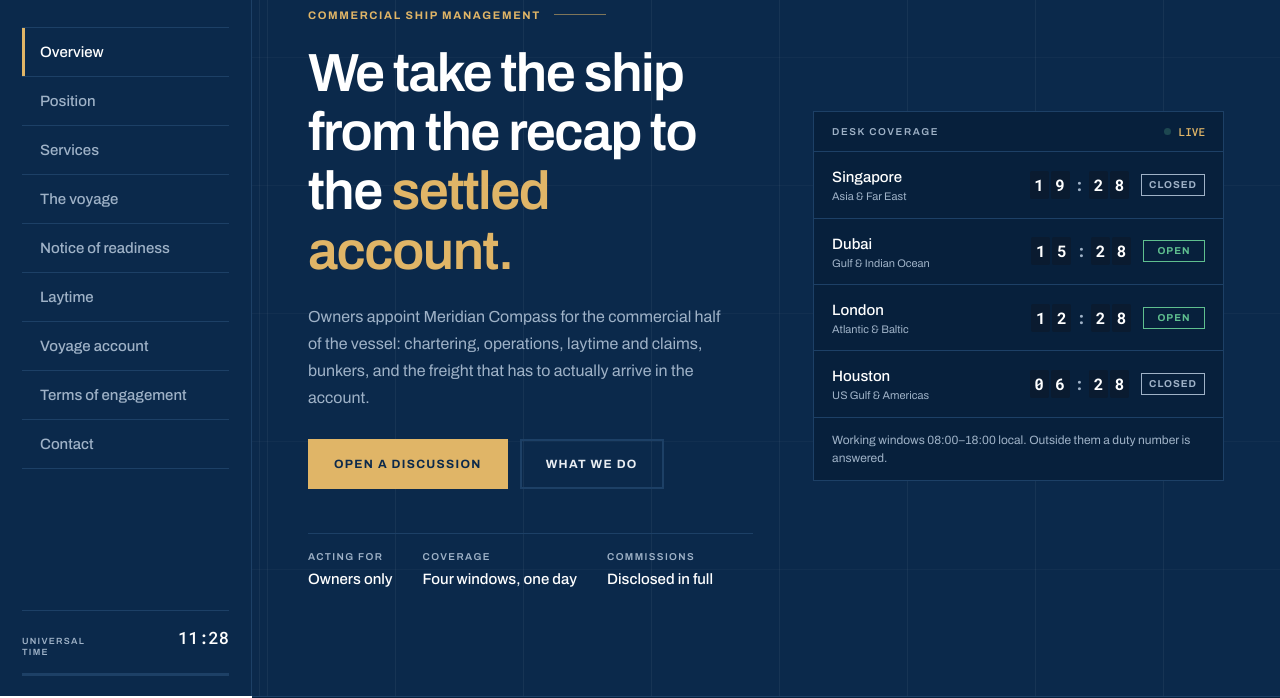
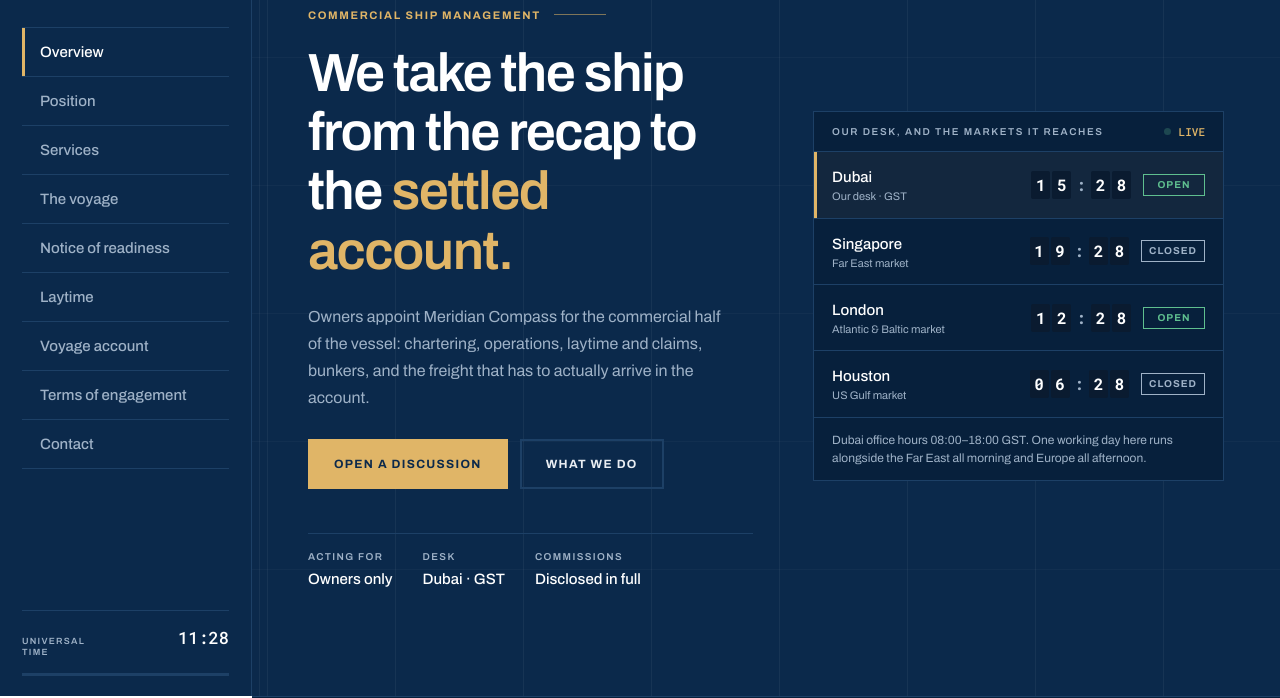
Before and after one commit to bobylov03/meredian, a plain HTML site: page index.html in a window 1280 px wide. Shown: the part 104-802 px from the top of the page. Drawn offline with Linux system fonts and the light colour scheme; animation ran at ten frames a second.

Commit message:
first commit

```diff
--- a/index.html
+++ b/index.html
@@ -242,6 +242,7 @@
 @keyframes bl{0%,62%{opacity:1}63%,100%{opacity:.25}}
 .board__row{display:grid;grid-template-columns:1fr auto auto;gap:10px 12px;align-items:center;
   padding:13px 18px;border-bottom:1px solid var(--on-navy-line)}
+.board__row.is-ours{box-shadow:inset 3px 0 0 var(--brass-hi);background:rgba(224,181,103,.05)}
 .board__city{font-size:.9375rem;font-weight:500;color:var(--white)}
 .board__city small{display:block;font:400 .6875rem/1.4 var(--ff);color:var(--on-navy-mut)}
 .flaps{display:flex;gap:2px}
@@ -683,49 +684,50 @@
       </div>
       <dl class="hero__meta stg">
         <div><dt>Acting for</dt><dd>Owners only</dd></div>
-        <div><dt>Coverage</dt><dd>Four windows, one day</dd></div>
+        <div><dt>Desk</dt><dd>Dubai &middot; GST</dd></div>
         <div><dt>Commissions</dt><dd>Disclosed in full</dd></div>
       </dl>
     </div>
 
     <div class="board up2">
       <div class="board__hd">
-        <p>Desk coverage</p>
+        <p>Our desk, and the markets it reaches</p>
         <b><span class="dot" aria-hidden="true"></span>LIVE</b>
       </div>
+      <div class="board__row is-ours">
+        <p class="board__city">Dubai<small>Our desk &middot; GST</small></p>
+        <div class="flaps" data-tz="Asia/Dubai" aria-hidden="true"></div>
+        <p class="state" data-st="Asia/Dubai">—</p>
+      </div>
       <div class="board__row">
-        <p class="board__city">Singapore<small>Asia &amp; Far East</small></p>
+        <p class="board__city">Singapore<small>Far East market</small></p>
         <div class="flaps" data-tz="Asia/Singapore" aria-hidden="true"></div>
         <p class="state" data-st="Asia/Singapore">—</p>
       </div>
       <div class="board__row">
-        <p class="board__city">Dubai<small>Gulf &amp; Indian Ocean</small></p>
-        <div class="flaps" data-tz="Asia/Dubai" aria-hidden="true"></div>
-        <p class="state" data-st="Asia/Dubai">—</p>
-      </div>
-      <div class="board__row">
-        <p class="board__city">London<small>Atlantic &amp; Baltic</small></p>
+        <p class="board__city">London<small>Atlantic &amp; Baltic market</small></p>
         <div class="flaps" data-tz="Europe/London" aria-hidden="true"></div>
         <p class="state" data-st="Europe/London">—</p>
       </div>
       <div class="board__row">
-        <p class="board__city">Houston<small>US Gulf &amp; Americas</small></p>
+        <p class="board__city">Houston<small>US Gulf market</small></p>
         <div class="flaps" data-tz="America/Chicago" aria-hidden="true"></div>
         <p class="state" data-st="America/Chicago">—</p>
       </div>
-      <p class="board__ft">Working windows 08:00–18:00 local. Outside them a duty number is answered.</p>
+      <p class="board__ft">Dubai office hours 08:00&ndash;18:00 GST. One working day here runs
+      alongside the Far East all morning and Europe all afternoon.</p>
     </div>
   </div>
 </section>
 
 <!-- ═══════ SUN BAND ═══════ -->
-<section class="sun pad" aria-label="Day and night across the desks we cover">
+<section class="sun pad" aria-label="Day and night, and where the desk sits">
   <div class="sun__hd">
     <p>Day and night, right now</p>
     <b><span id="sun-utc">--:--</span> UTC</b>
   </div>
   <svg viewBox="0 0 1440 150" preserveAspectRatio="none" role="img"
-       aria-label="A longitude strip showing where it is currently day and night, with our four working windows marked.">
+       aria-label="A longitude strip showing where it is currently day and night, with the Dubai desk and the main market centres marked.">
     <rect class="sun-night" x="0" y="0" width="1440" height="110"/>
     <rect class="sun-day" id="sun-d1" x="0" y="0" width="0" height="110"/>
     <rect class="sun-day" id="sun-d2" x="0" y="0" width="0" height="110"/>
@@ -1154,8 +1156,8 @@
       lawyers. We would rather make an uncomfortable call on the day than present a tidy summary
       a month later.</li>
     <li class="up2"><b>SIX</b>Each vessel has one named operator and one named alternate, both
-      reachable through the trading day. You will not be routed to a general inbox during a
-      casualty.</li>
+      reachable through the working day. You will not be routed to a general inbox when something
+      goes wrong.</li>
   </ol>
 </section>
 
@@ -1505,16 +1507,18 @@
       desksG=$("#sun-desks"),utcEl=$("#sun-utc");
   if(!svgD1)return;
   var NS="http://www.w3.org/2000/svg",W=1440;
+  /* one desk, in Dubai. The others are market centres, shown for reference. */
   var DESKS=[{n:"HOUSTON",lon:-95.4,tz:"America/Chicago"},
              {n:"LONDON", lon:0,     tz:"Europe/London"},
-             {n:"DUBAI",  lon:55.3,  tz:"Asia/Dubai"},
+             {n:"DUBAI \u00B7 DESK", lon:55.3, tz:"Asia/Dubai", ours:true},
              {n:"SINGAPORE",lon:103.8,tz:"Asia/Singapore"}];
   var x=function(lon){return (lon+180)/360*W};
   DESKS.forEach(function(d){
     var g=document.createElementNS(NS,"g");
     var l=document.createElementNS(NS,"line");
     l.setAttribute("class","sun-mark");l.setAttribute("x1",x(d.lon));l.setAttribute("x2",x(d.lon));
-    l.setAttribute("y1",84);l.setAttribute("y2",110);
+    l.setAttribute("y1",d.ours?68:84);l.setAttribute("y2",110);
+    if(d.ours)l.setAttribute("stroke-width","4");
     var t=document.createElementNS(NS,"text");
     t.setAttribute("class","sun-city");t.setAttribute("x",x(d.lon));t.setAttribute("y",134);
     t.setAttribute("text-anchor",x(d.lon)<90?"start":(x(d.lon)>W-110?"end":"middle"));
@@ -1537,7 +1541,7 @@
     solar.setAttribute("transform","translate("+(x(sub)-720)+" 0)");
     DESKS.forEach(function(d){
       var t=timeIn(d.tz);var h=t?parseInt(t.slice(0,2),10):-1;
-      var open=h>=8&&h<18;
+      var open=d.ours||(h>=8&&h<18);   /* our own mark always reads as ours */
       d.line.classList.toggle("on",open);
       d.text.classList.toggle("on",open);
     });
```
